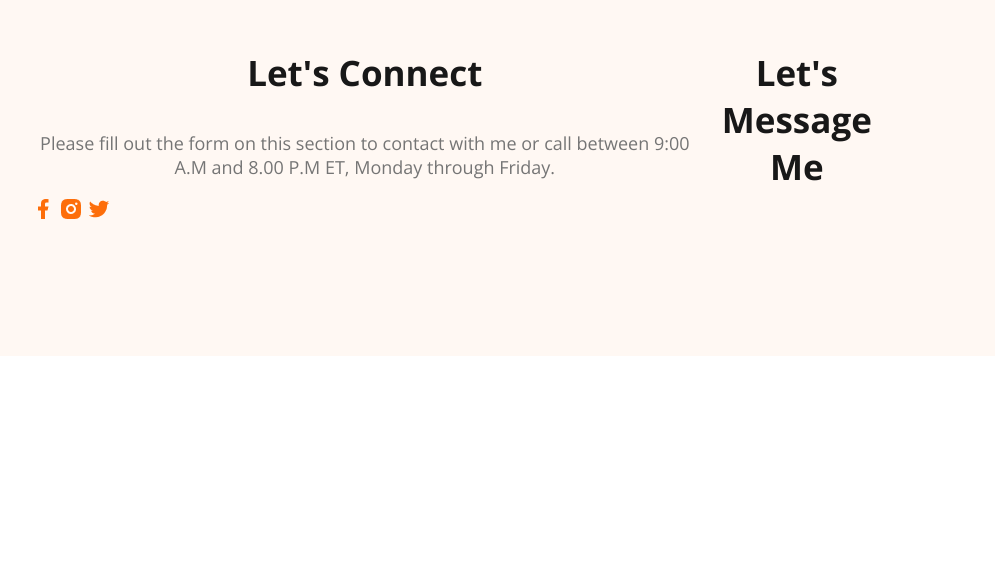
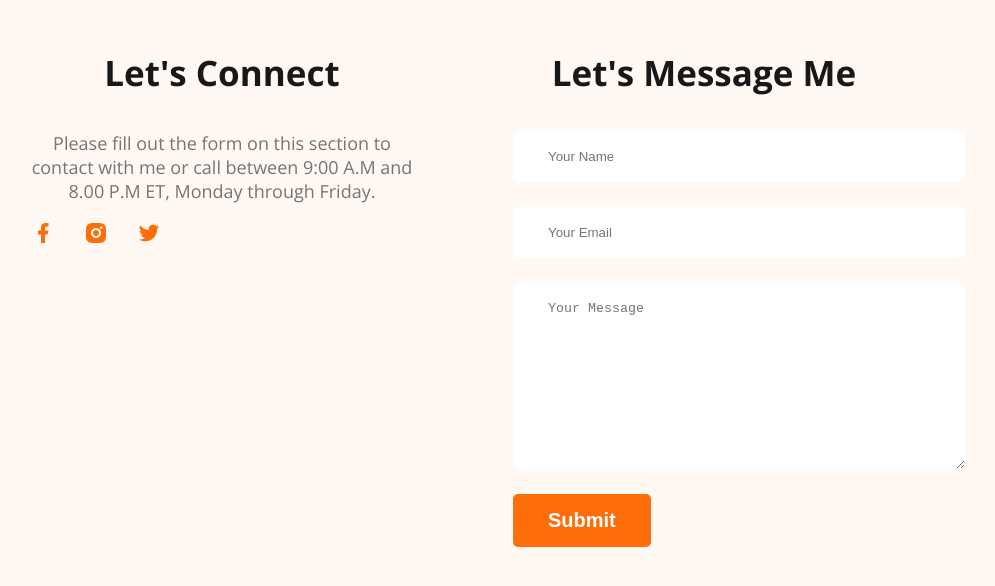
Before and after one commit to mark1Mahin/web-dev-portfolio, a plain HTML site: page index.html in a window 1280 px wide. Shown: the part 3120-3706 px from the top of the page, without its empty margins (177-1172 px from the left). Before the commit the page ends 3484 px from the top, so only its background shows below. Drawn offline with nearby package versions, Linux system fonts and the light colour scheme.

Commit message:
footer modified

```diff
--- a/index.html
+++ b/index.html
@@ -144,8 +144,16 @@
             <a href="" target="_blank"><img src="images/icons/twitter.png" alt=""></a>
         </div>
         </div>
-        <div class="footer-column"></div>
-        <h3 class="section-title">Let's Message Me</h3>
+        <div class="footer-column">
+            <h3 class="section-title">Let's Message Me</h3>
+            <form class="contact" action="">
+                <input type="text" placeholder="Your Name" name="" id="">
+                <input type="email" name="" placeholder="Your Email" id="">
+                <textarea name="" placeholder="Your Message" id="" cols="30" rows="10"></textarea>
+                <input class="btn-primary" type="submit" value="Submit">
+            </form>
+        </div>
+
     </footer>
 </body>
 </html>
--- a/styles/portfolio.css
+++ b/styles/portfolio.css
@@ -151,7 +151,25 @@ main section{
 /* footer style */
 footer{
     display: flex;
+    gap: 100px;
     background:#fff8f3 ;
     margin-top: 100px;
     padding: 130px 200px;
 }
+.footer-column{
+    width: 50%;
+}
+.social-links a{
+    margin-right: 25px;
+}
+.contact input[type="text" ], .contact input[type="email"],
+textarea{
+    display: block;
+    margin-bottom: 25px;
+    padding: 18px 35px;
+    color: #757575;
+    border-radius: 5px;
+    background-color: #fff;
+    border: 0;
+    width: 100%;
+}
```
